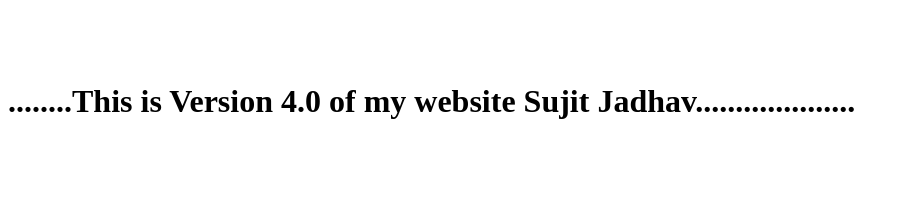
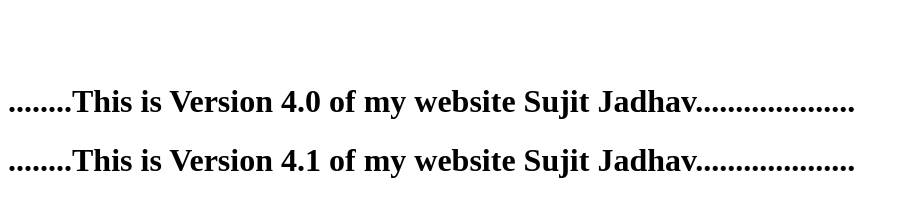
Before and after one commit to jadhavsujit30/proj1, a plain HTML site: page index.html in a window 1280 px wide. Shown: the whole page, without its empty margins (0-908 px from the left). Drawn offline with Linux system fonts and the light colour scheme.

Commit message:
commit3`
update new link

```diff
--- a/index.html
+++ b/index.html
@@ -2,3 +2,4 @@
 <br>
 <br>
 <h1>........This is Version 4.0 of my website Sujit Jadhav....................</h1>
+<h1>........This is Version 4.1 of my website Sujit Jadhav....................</h1>
```
